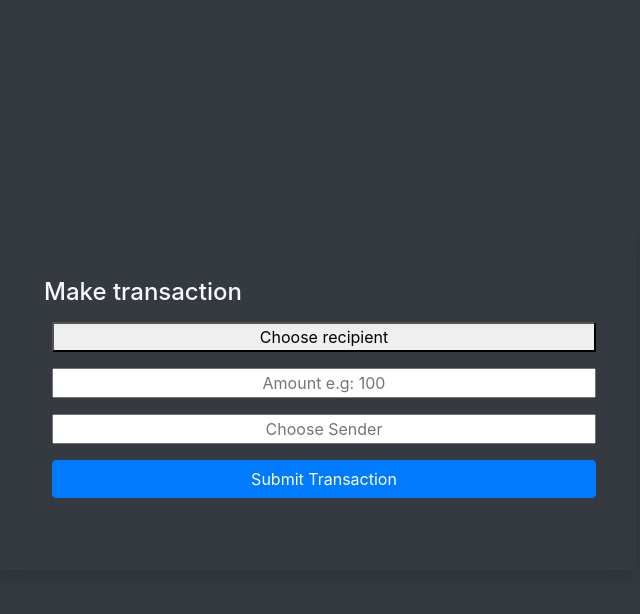
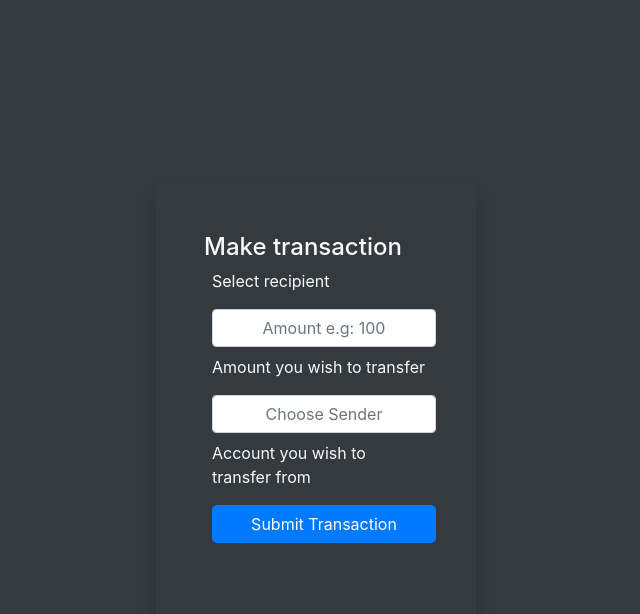
Before and after one commit to Lucasinestal/Bank-Application, a PHP site: page / in a window 1280 px wide. Shown: the top 614 px of the page, without its empty margins (324-964 px from the left). Run offline with PHP 8.4, Linux system fonts and the light colour scheme.

Commit message:
cleaning up

```diff
--- a/index.php
+++ b/index.php
@@ -8,15 +8,22 @@
     <title>Document</title>
 </head>
 <body class="bg-dark d-flex justify-content-center align-items-center">
-<div class="container w-50 shadow p-5 d-flex flex-column">
+<div class="container w-25 shadow p-5 d-flex flex-column">
     <h4 class="text-light">Make transaction</h2>
-    <button class="w-100 m-2" id="transactionBtn">Choose recipient</button>
+    <!--<button class="w-100 m-2" id="transactionBtn">Choose recipient</button>-->
     <form action="" method="POST">
     <div id="userContainer"></div>
-    <input class="w-100 text-center m-2"id="from_amount" type="text" name="from_amount" placeholder="Amount e.g: 100"></input><br>
-    <input class="w-100 text-center m-2" id="from_account" type="text" name="from_account" placeholder="Choose Sender"></input><br>
-    <button class="w-100 btn btn-primary m-2" id="submitTransferBtn"type="submit">Submit Transaction</button>
+    <label for="userList" class="text-light ml-2">Select recipient</label>
+    <div><input class="form-control w-100 text-center m-2"id="from_amount" type="text" name="from_amount" placeholder="Amount e.g: 100" required></input></div>
+    <label for="from_amount" class="text-light ml-2">Amount you wish to transfer</label>
+    <div><input class="form-control w-100 text-center m-2" id="from_account" type="text" name="from_account" placeholder="Choose Sender" required></input></div>
+    <label for="from_amount" class="text-light ml-2">Account you wish to transfer from</label>
+    <button class="form-control w-100 btn btn-primary m-2" id="submitTransferBtn"type="submit">Submit Transaction</button>
     </form>
+    <div id="messageDiv">
+    <p id="failMsg" class='text-danger text-center p-1 m-2'>Transaction failed, not enough credits!</p>
+    <p id="successMsg" class='text-success text-center p-1 m-2'>Transaction was successful!</p>
+    </div>
     </div>
     <script src="public/app/scripts/main.js"></script>
 </body>
--- a/public/api/classes/transaction.php
+++ b/public/api/classes/transaction.php
@@ -75,7 +75,7 @@ class Transaction
     }
     public function checkTransaction($balance, $amount)
     {
-        if($balance < $amount){
+        if($balance < $amount) {
             throw new Exception ("Not enough credits");
         }
         return true;
--- a/public/app/scripts/main.js
+++ b/public/app/scripts/main.js
@@ -1,8 +1,10 @@
 $( document ).ready(function() {
+  $("#failMsg").hide();
+  $("#successMsg").hide();
     console.log( "ready!" );
-    $("#transactionBtn").click(function(e) {
-        $("#transactionBtn").remove();
-        e.preventDefault();
+    //$("#transactionBtn").click(function(e) {
+       // $("#transactionBtn").remove();
+        //e.preventDefault();
         $.ajax({
           type: "GET",
           url: "http://test01.local/bank-application/public/api/read.php",
@@ -13,7 +15,7 @@ $( document ).ready(function() {
               let results = result.users;
               console.log(results);
 
-                let $select = $("<select class='w-100 text-center p-1 m-2' name='user_id'></select>");
+                let $select = $("<select class='w-100 text-center p-1 m-2 form-control' name='user_id'></select>");
                 $("#userContainer").append($select);
                 for (let i=0;i<results.length; i++){
                 $select.append(`<option value="${results[i].id}">${results[i].firstname} ${results[i].lastname}</option>`).attr("id", "userList");
@@ -28,7 +30,7 @@ $( document ).ready(function() {
             let user_id = userList.options[userList.selectedIndex].value;
             console.log(user_id)
         }
-      });
+     // });
 
 
 
@@ -49,14 +51,16 @@ $("#submitTransferBtn").click(function(e) {
     url: "http://test01.local/bank-application/public/api/createTransaction.php",
     data: encoded_send ,
     success: function(result) {
-      alert('success');
+      $("#successMsg").show();
+      $("#failMsg").hide();
       console.log(result);
 
     },
     error: function(result) {
-      //alert('error');
+      $("#failMsg").show();
+      $("#successMsg").hide();
+
     }
-
   });
 });
 });
```
